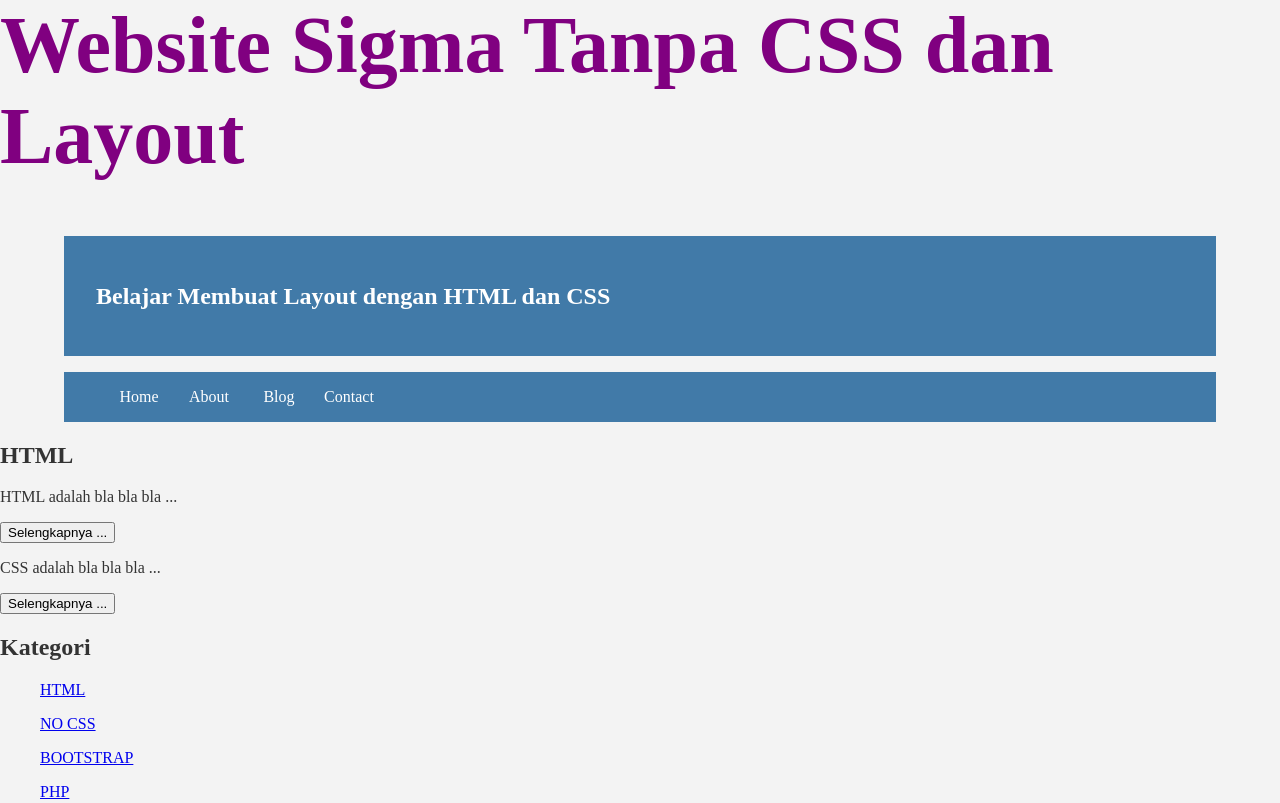
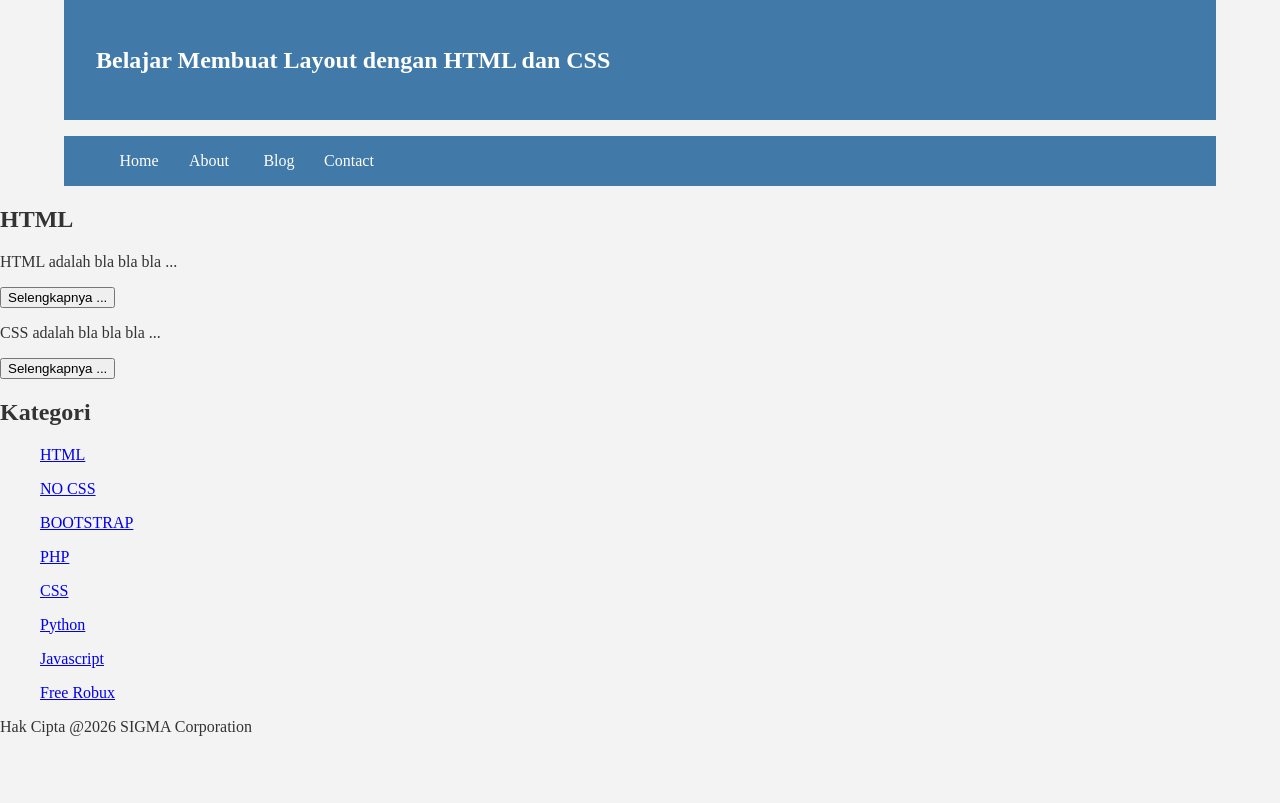
Before and after one commit to doopqt/informatika, a plain HTML site: page index.html in a window 1280 px wide. Shown: the top 803 px of the page. Drawn offline with Linux system fonts and the light colour scheme.

Commit message:
Update index.html

```diff
--- a/index.html
+++ b/index.html
@@ -4,7 +4,6 @@
     </head>
     <link rel="stylesheet" href="style.css">
     <body>
-        <h1>Website Sigma Tanpa CSS dan Layout</h1>
         <div class="header">
             <div class="jarak">
                 <h2>Belajar Membuat Layout dengan HTML dan CSS</h2>
```
